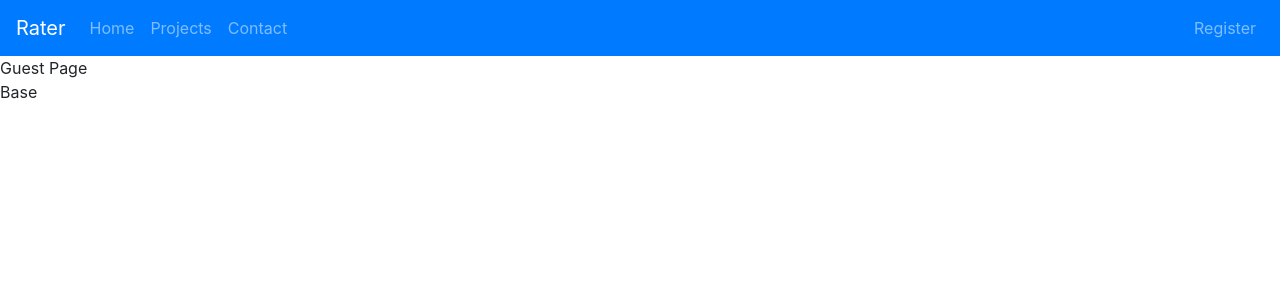
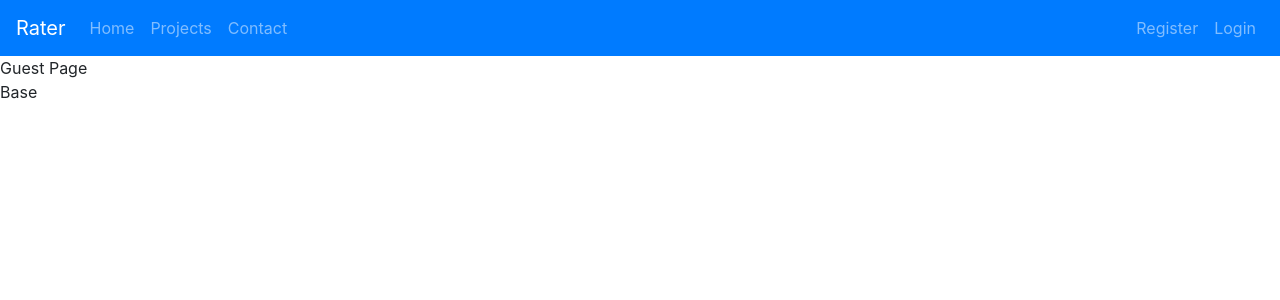
Before and after one commit to cmaul85/webProject, a Django app: page /guest in a window 1280 px wide. Shown: the top 300 px of the page. Run offline with Django 3.2, Linux system fonts and the light colour scheme; some libraries are stand-ins or nearby versions.

Commit message:
Right redirects for nav buttons
Signed-off-by: Zachary <zwilliams6@mail.csuchico.edu>

```diff
--- a/mysite/rater/templates/guest_page.html
+++ b/mysite/rater/templates/guest_page.html
@@ -7,7 +7,10 @@
 {% block button_list %}
 <ul class="navbar-nav ml-auto">
 	<li class="nav-item ml-auto">
-		<a class="nav-link " href="/">Register</a>
+		<a class="nav-link " href="/register">Register</a>
+	</li>
+	<li class="nav-item">
+		<a class="nav-link " href="/login">Login</a>
 	</li>
 </ul>
 {% endblock %}
```
